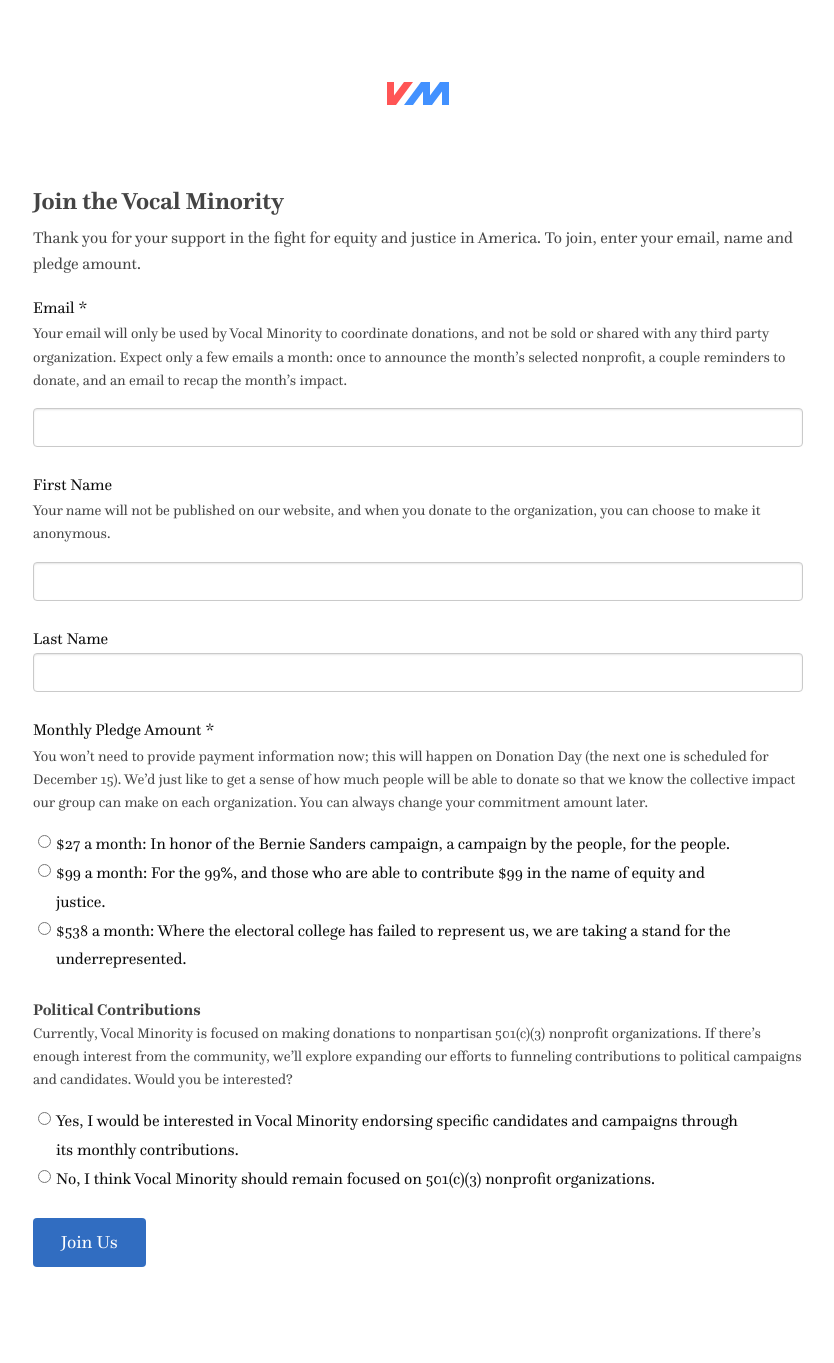
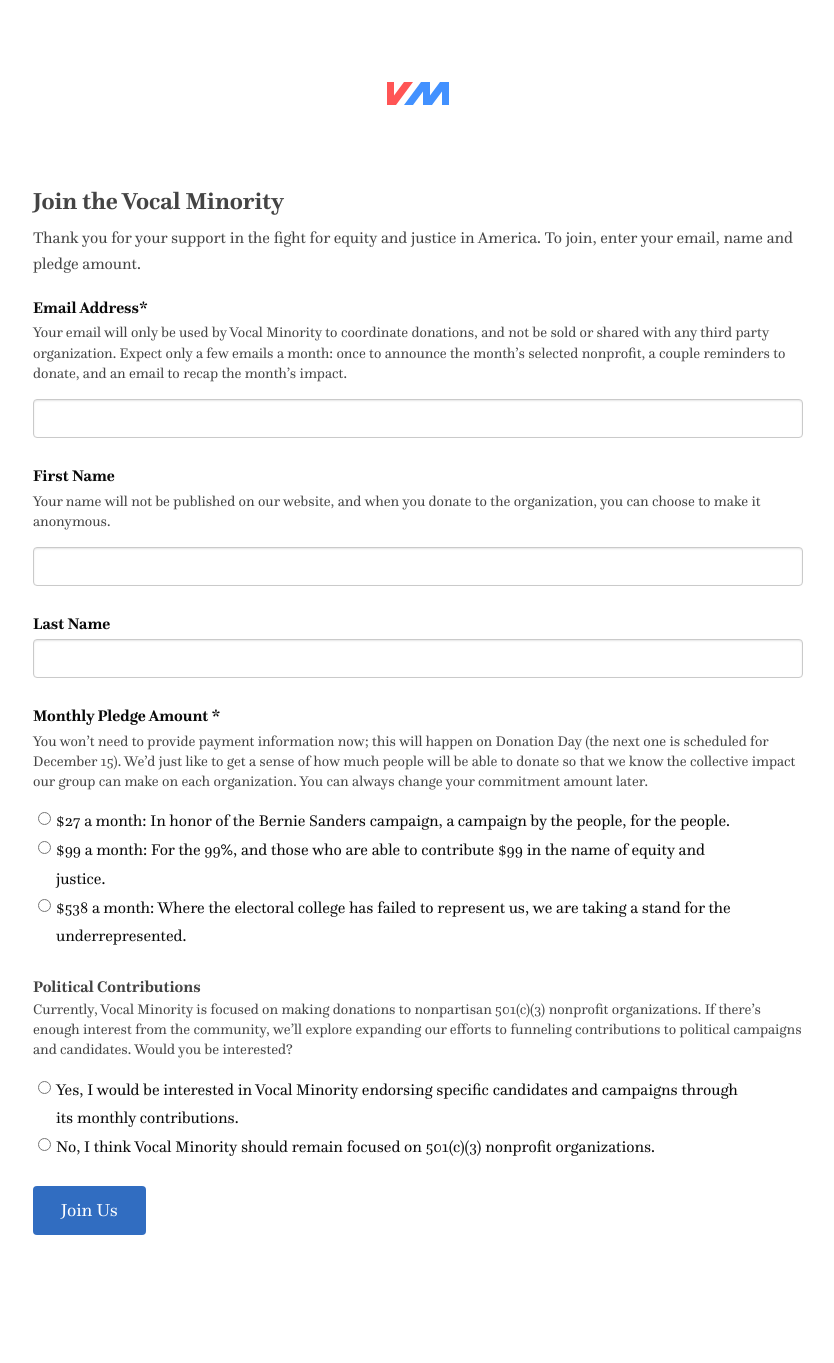
Before and after one commit to VocalMinority/vocalminority.us, a Jekyll site: the page built from join.html, in a window 1280 px wide. Shown: the whole page, without its empty margins (222-1056 px from the left). Built offline with Jekyll 4.4.1, drawn with Linux system fonts in a browser that asks for light colours; nearby versions of some CDN libraries; comment, search, counter and statistics services are not loaded; after the commit the page ends 1331 px from its top, so only the background shows below that.

Commit message:
Further styling

```diff
--- a/_sass/components/_signup_form.scss
+++ b/_sass/components/_signup_form.scss
@@ -21,4 +21,5 @@
 
 .vm-signup-form p.field-explainer {
   font-size: 0.9rem;
+  line-height: 1.4;
 }
--- a/join.html
+++ b/join.html
@@ -12,14 +12,14 @@
     <form action="//vocalminority.us14.list-manage.com/subscribe/post?u=fef66ca0dae42cef5892510c9&amp;id=8ef5e4c5a7" method="post" id="mc-embedded-subscribe-form" name="mc-embedded-subscribe-form" class="validate" target="_blank" novalidate>
       <div id="mc_embed_signup_scroll">
         <div class="mc-field-group">
-          <label for="email">Email <span class="req asterisk">*</span></label>
+          <label for="email"><strong>Email Address<span class="req asterisk">*</span></strong></label>
           <p class="field-explainer">
             Your email will only be used by Vocal Minority to coordinate donations, and not be sold or shared with any third party organization. Expect only a few emails a month: once to announce the month’s selected nonprofit, a couple reminders to donate, and an email to recap the month’s impact.
           </p>
           <input type="email" value="" name="EMAIL" class="required email mc-email" id="mce-EMAIL">
         </div>
         <div class="mc-field-group" id="mce-FNAME">
-          <label for="MERGE1">First Name</label>
+          <label for="MERGE1"><strong>First Name</strong></label>
           <p class="field-explainer">
             Your name will not be published on our website, and when you donate to the organization, you can choose to make it anonymous.
           </p>
@@ -28,13 +28,13 @@
           </div>
         </div>
         <div class="mc-field-group" id="mce-LNAME">
-            <label for="MERGE2">Last Name</label>
+            <label for="MERGE2"><strong>Last Name</strong></label>
             <div class="field-group">
                 <input type="text" name="MERGE2" id="MERGE2" size="25" value="">
             </div>
         </div>
         <div class="mc-field-group" id="mce-AMOUNT">
-          <label for="AMOUNT">Monthly Pledge Amount <span class="req asterisk">*</span></label>
+          <label for="AMOUNT"><strong>Monthly Pledge Amount <span class="req asterisk">*</span></strong></label>
           <p class="field-explainer">
             You won’t need to provide payment information now; this will happen on Donation Day (the next one is scheduled for December 15). We’d just like to get a sense of how much people will be able to donate so that we know the collective impact our group can make on each organization. You can always change your commitment amount later.
           </p>
```
